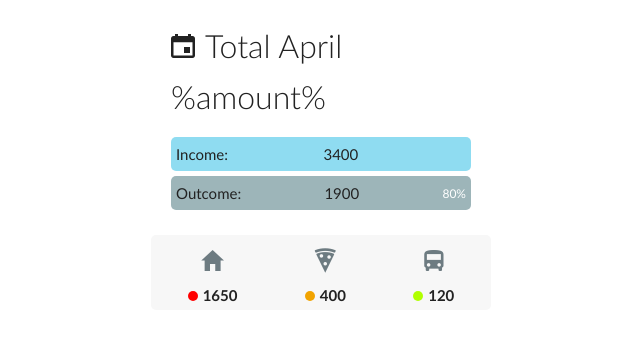
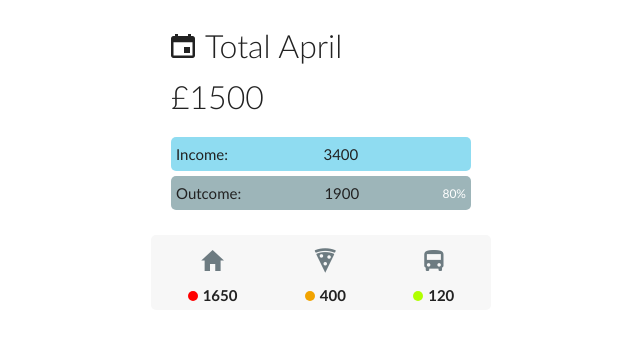
Before and after one commit to iuliancarnaru/financial-app, a React (Create React App) app: page / in a window 1280 px wide. Shown: the top 340 px of the page, without its empty margins (319-959 px from the left). Built offline with nearby package versions, Linux system fonts and the light colour scheme.

Commit message:
adding context and reducer to app

```diff
--- a/package.json
+++ b/package.json
@@ -36,7 +36,8 @@
     "prettier": "^1.16.4",
     "pretty-quick": "^1.10.0",
     "prop-types": "^15.7.2",
-    "react-contenteditable": "^3.2.6"
+    "react-contenteditable": "^3.2.6",
+    "uuid": "^3.3.2"
   },
   "husky": {
     "hooks": {
--- a/src/components/App.js
+++ b/src/components/App.js
@@ -1,11 +1,19 @@
-import React from "react";
+import React, { useContext, useReducer } from "react";
+import AppContext from "./context";
+import AppReducer from "./reducer";
+
 import Dashboard from "./Dashboard";
 
 const App = () => {
+  const initialState = useContext(AppContext);
+  const [state, dispatch] = useReducer(AppReducer, initialState);
+
   return (
-    <div className="main-container">
-      <Dashboard />
-    </div>
+    <AppContext.Provider value={{ state, dispatch }}>
+      <div className="main-container">
+        <Dashboard />
+      </div>
+    </AppContext.Provider>
   );
 };
 
--- a/src/components/Dashboard.js
+++ b/src/components/Dashboard.js
@@ -1,14 +1,18 @@
-import React from "react";
+import React, { useContext } from "react";
+import AppContext from "./context";
 //import PropTypes from "prop-types";
 
 const Dashboard = props => {
+  const { state } = useContext(AppContext);
+
   return (
     <React.Fragment>
       <div className="dashboard-main">
         <section className="dashboard-container">
           <h1 className="heading-primary">
             <i className="icon ion-md-calendar margin-right-s" />
-            Total April %amount%
+            {`Total ${state.info[0].month}`}
+            <p>{`£${state.info[0].total}`}</p>
           </h1>
           <h2 className="heading-secondary income">
             Income: <span className="amount">3400</span>
--- /dev/null
+++ b/src/components/context.js
@@ -0,0 +1,12 @@
+import React from "react";
+
+const AppContext = React.createContext({
+  info: [
+    {
+      month: "April",
+      total: 1500
+    }
+  ]
+});
+
+export default AppContext;
--- /dev/null
+++ b/src/components/reducer.js
@@ -0,0 +1,8 @@
+// import uuidv5 from "uuid/v5";
+
+export default function reducer(state, action) {
+  switch (action.type) {
+    default:
+      return state;
+  }
+}
```
